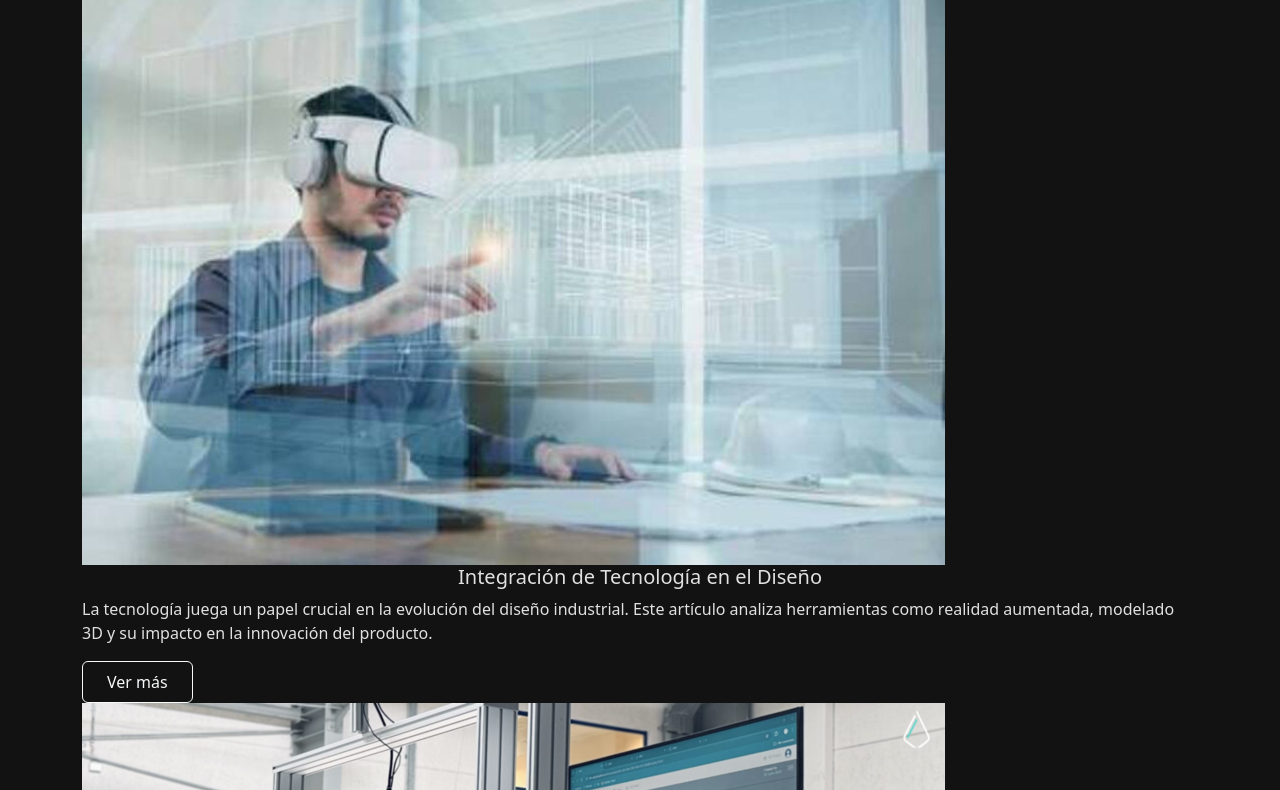
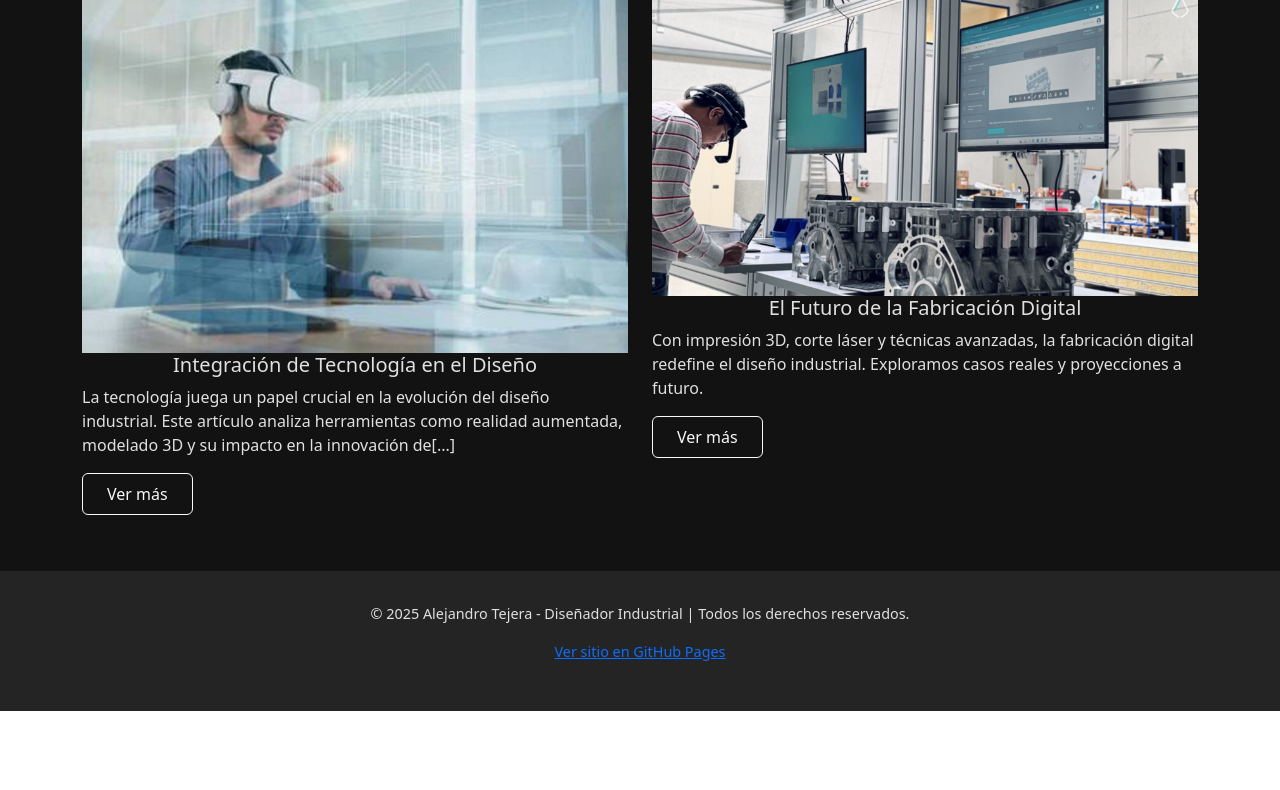
Before and after one commit to verito1312/portfolio-alejo, a website: page pages/blog.html in a window 1280 px wide. Shown: the part 167-957 px from the top of the page. After the commit the page ends 878 px from the top, so only its background shows below. Drawn offline with nearby package versions, Linux system fonts and the light colour scheme.

Commit message:
Update blog.html

```diff
--- a/pages/blog.html
+++ b/pages/blog.html
@@ -9,6 +9,7 @@
   <link rel="stylesheet" href="https://cdnjs.cloudflare.com/ajax/libs/animate.css/4.1.1/animate.min.css">
   <link href="https://cdn.jsdelivr.net/npm/bootstrap@5.3.0/dist/css/bootstrap.min.css" rel="stylesheet">
   <link href="https://cdn.jsdelivr.net/npm/bootstrap-icons/font/bootstrap-icons.css" rel="stylesheet">
+
 </head>
 
 
@@ -34,30 +35,32 @@
    <section id="blog">
   <div class="container">
     <h1>Blog - Explorando el Diseño Industrial</h1>
-
+    <div class="row">
       <!-- Artículo 1 -->
-
-        <div class="project-article">
+      <div class="col-md-6 mb-4 d-flex">
+        <div class="project-article w-100">
           <div class="project-image">
-             <img src="../img/integration and tech.jpg" alt="Diseño y tecnología">
+            <img src="../img/integration and tech.jpg" alt="Diseño y tecnología" class="img-fluid blog-img">
           </div>
           <div class="project-content">
             <h5>Integración de Tecnología en el Diseño</h5>
-            <p>La tecnología juega un papel crucial en la evolución del diseño industrial. Este artículo analiza herramientas como realidad aumentada, modelado 3D y su impacto en la innovación del producto.</p>
+            <p>La tecnología juega un papel crucial en la evolución del diseño industrial. Este artículo analiza herramientas como realidad aumentada, modelado 3D y su impacto en la innovación de[...]</p>
             <a href="https://www.fuse-arch.com/architectural-design-technology/" class="btn btn-outline-light px-4 py-2">Ver más</a>
           </div>
         </div>
-
+      </div>
       <!-- Artículo 2 -->
-
-         <div class="project-article">
+      <div class="col-md-6 mb-4 d-flex">
+        <div class="project-article w-100">
           <div class="project-image">
-            <img src="../img/IMG_8732-2048x1152.png" alt="Fabricación digital">
+            <img src="../img/IMG_8732-2048x1152.png" alt="Fabricación digital" class="img-fluid blog-img">
           </div>
           <div class="project-content">
             <h5>El Futuro de la Fabricación Digital</h5>
             <p>Con impresión 3D, corte láser y técnicas avanzadas, la fabricación digital redefine el diseño industrial. Exploramos casos reales y proyecciones a futuro.</p>
             <a href="https://dropslab.com/2024/07/15/the-future-of-manufacturing-all-about-digital-factory/" class="btn btn-outline-light px-4 py-2">Ver más</a>
+          </div>
+        </div>
       </div>
     </div>
   </div>
```
Lines whose indentation alone changed are shown as unchanged.
